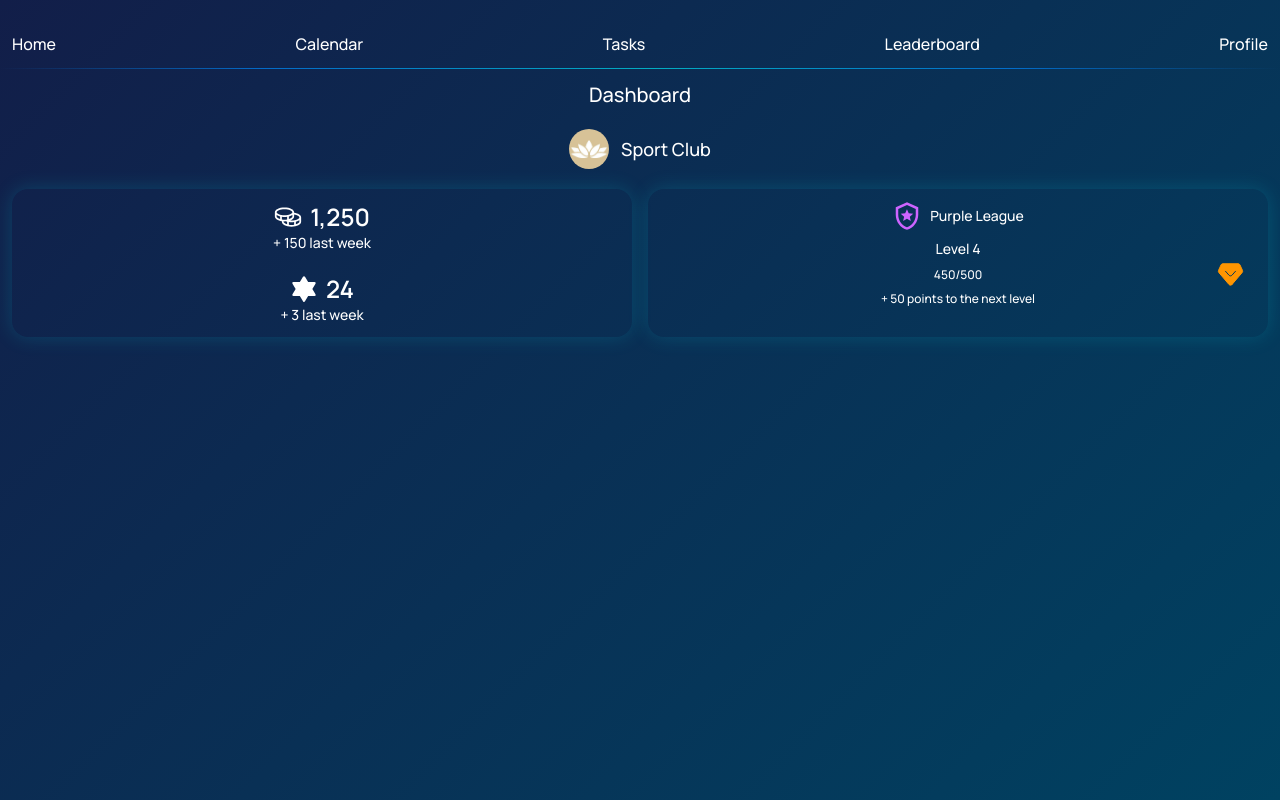
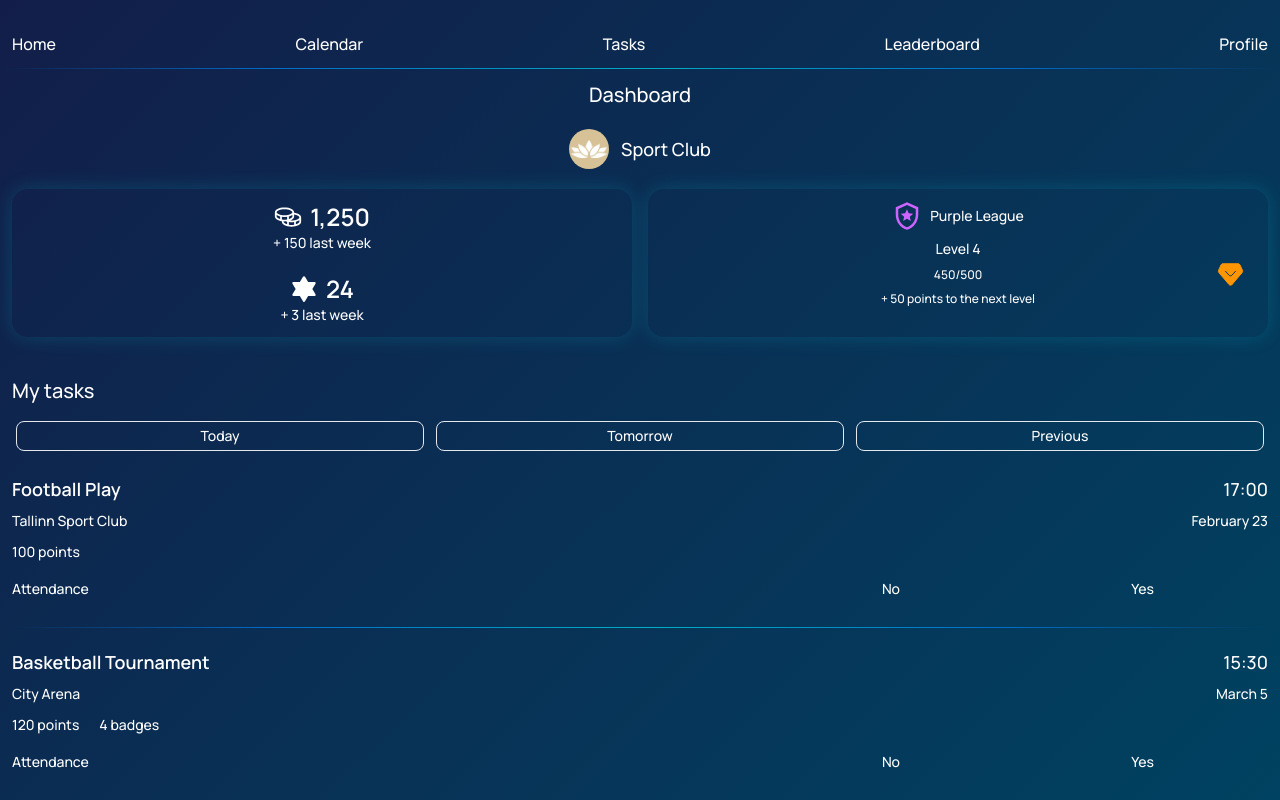
Before and after one commit to GladiusClub/gladius-frontend, a React (Create React App) app: page /home in a window 1280 px wide. Built offline with nearby package versions, Linux system fonts and the light colour scheme; no server answers; the database is empty; sample sign-in values are in the browser's storage.

Commit message:
taks list in home page

```diff
--- /dev/null
+++ b/src/components/BinarySwitch/SwitchButton.js
@@ -0,0 +1,18 @@
+import React from "react";
+import classNames from "classnames";
+
+const SwitchButton = ({ active, className, children, ...rest }) => {
+  return (
+    <button
+      className={classNames("py-2 w-1/2 switch", className, {
+        "bg-gradient-active pointer-events-none active": active,
+        "bg-dark text-neutral": !active,
+      })}
+      {...rest}
+    >
+      {children}
+    </button>
+  );
+};
+
+export default SwitchButton;
--- /dev/null
+++ b/src/components/BinarySwitch/index.js
@@ -0,0 +1,41 @@
+import React, { useState } from "react";
+import classNames from "classnames";
+
+import SwitchButton from "./SwitchButton";
+import "./switch.css";
+import { isDefined } from "utils/commonUtils";
+
+const BinarySwitch = ({ value, onSwitchClick, disabled }) => {
+  const [isTrue, setIsTrue] = useState(value);
+
+  const handleSwitchClick = (e) => {
+    const { value } = e.target.dataset;
+    const newState = value === "yes";
+    setIsTrue(newState);
+    onSwitchClick(newState);
+  };
+
+  return (
+    <div
+      className={classNames("flex w-2/5 cursor-pointer text-sm", {
+        "pointer-events-none": disabled,
+      })}
+      role="button"
+      onClick={handleSwitchClick}
+    >
+      <SwitchButton
+        className="rounded-l-3xl"
+        data-value="no"
+        active={isDefined(isTrue) && !isTrue}
+      >
+        No
+      </SwitchButton>
+      <span className="w-[1px] bg-neutral"></span>
+      <SwitchButton className="rounded-r-3xl" data-value="yes" active={isTrue}>
+        Yes
+      </SwitchButton>
+    </div>
+  );
+};
+
+export default BinarySwitch;
--- /dev/null
+++ b/src/components/BinarySwitch/switch.css
@@ -0,0 +1,14 @@
+.switch.active {
+  animation-name: fadeOut;
+  animation-duration: 300ms;
+  animation-timing-function: ease-out;
+}
+
+@keyframes fadeOut {
+  0% {
+    opacity: 0;
+  }
+  100% {
+    opacity: 1;
+  }
+}
--- a/src/components/List/index.js
+++ b/src/components/List/index.js
@@ -5,7 +5,7 @@ const List = ({ children, ...rest }) => {
     <ul {...rest}>
       {children.map((child, index) => {
         return cloneElement(child, {
-          hideDivider: index === children.length - 1,
+          hideDivider: child.props.hideDivider || index === children.length - 1,
         });
       })}
     </ul>
--- /dev/null
+++ b/src/modules/home/Tasks/TaskTabs.js
@@ -0,0 +1,19 @@
+import React from "react";
+
+import Tabs from "components/Tabs";
+
+const TaskTabs = ({ children }) => {
+  return (
+    <Tabs
+      className="mt-3 text-neutral text-sm justify-between gap-3"
+      classes={{
+        active: "border border-primary text-default",
+        default: "border border-neutral text-neutral",
+      }}
+    >
+      {children}
+    </Tabs>
+  );
+};
+
+export default TaskTabs;
--- /dev/null
+++ b/src/modules/home/Tasks/TasksList.js
@@ -0,0 +1,19 @@
+import React from "react";
+
+import List from "components/List";
+import ListItem from "components/List/ListItem";
+import TasksListItem from "./TasksListItem";
+
+const TasksList = ({ tasks }) => {
+  return (
+    <List>
+      {tasks.map((task, index) => (
+        <ListItem key={index}>
+          <TasksListItem item={task} />
+        </ListItem>
+      ))}
+    </List>
+  );
+};
+
+export default TasksList;
--- /dev/null
+++ b/src/modules/home/Tasks/TasksListItem.js
@@ -0,0 +1,44 @@
+import React from "react";
+
+import Typography from "components/Typography";
+import BinarySwitch from "components/BinarySwitch";
+
+const TasksListItem = ({ item }) => {
+  return (
+    <div className="py-5">
+      <div className="flex justify-between items-center flex-wrap gap-2">
+        <Typography
+          variant="span"
+          className="text-lg font-semibold w-4/5 truncate"
+        >
+          {item.eventName}
+        </Typography>
+        <Typography variant="span" className="text-lg">
+          {item.time}
+        </Typography>
+        <Typography variant="span" className="text-sm w-3/5">
+          {item.location}
+        </Typography>
+        <Typography variant="span" className="text-sm text-neutral">
+          {item.date}
+        </Typography>
+        <div className="w-full">
+          <Typography variant="span" className="text-sm text-secondary">
+            {item.points} points
+          </Typography>
+          {item.badges && (
+            <Typography variant="span" className="text-sm text-secondary ml-5">
+              {item.badges} badges
+            </Typography>
+          )}
+        </div>
+        <Typography variant="span" className="text-sm text-primary">
+          Attendance
+        </Typography>
+        <BinarySwitch onSwitchClick={console.log} value={item.attended} />
+      </div>
+    </div>
+  );
+};
+
+export default TasksListItem;
--- /dev/null
+++ b/src/modules/home/Tasks/data.js
@@ -0,0 +1,43 @@
+export const tasks = [
+  {
+    eventName: "Football Play",
+    points: 100,
+    date: "February 23",
+    time: "17:00",
+    location: "Tallinn Sport Club",
+    attended: true,
+  },
+  {
+    eventName: "Basketball Tournament",
+    points: 120,
+    badges: 4,
+    date: "March 5",
+    time: "15:30",
+    location: "City Arena",
+    attended: false,
+  },
+  {
+    eventName: "Running Marathon",
+    points: 150,
+    date: "April 10",
+    time: "08:00",
+    location: "Central Park",
+    attended: true,
+  },
+  {
+    eventName: "Swimming Competition",
+    points: 90,
+    date: "May 15",
+    time: "12:00",
+    location: "Community Pool",
+    attended: true,
+  },
+  {
+    eventName: "Chess Tournament",
+    points: 80,
+    date: "June 20",
+    time: "14:00",
+    location: "Public Library",
+    attended: false,
+  },
+];
--- /dev/null
+++ b/src/modules/home/Tasks/index.js
@@ -0,0 +1,24 @@
+import React from "react";
+
+import Typography from "components/Typography";
+import Tab from "components/Tabs/Tab";
+import TasksList from "./TasksList";
+import TaskTabs from "./TaskTabs";
+import { tasks } from "./data";
+
+const Tasks = () => {
+  return (
+    <section className="mt-10">
+      <Typography className="text-xl text-primary">My tasks</Typography>
+      <TaskTabs tasks={tasks}>
+        <Tab label="Today">
+          <TasksList tasks={tasks}/>
+        </Tab>
+        <Tab label="Tomorrow">Tomorrow</Tab>
+        <Tab label="Previous">Previous</Tab>
+      </TaskTabs>
+    </section>
+  );
+};
+
+export default Tasks;
--- a/src/pages/protected/Home.js
+++ b/src/pages/protected/Home.js
@@ -2,6 +2,7 @@ import React from "react";
 
 import Typography from "components/Typography";
 import ScoreOverview from "modules/home/ScoreOverview";
+import Tasks from "modules/home/Tasks";
 import sportClub from "assets/sport-club.jpeg";
 
 const Home = () => {
@@ -19,6 +20,7 @@ const Home = () => {
         </Typography>
       </div>
       <ScoreOverview />
+      <Tasks />
     </div>
   );
 };
--- /dev/null
+++ b/src/utils/commonUtils.js
@@ -0,0 +1,3 @@
+export const isDefined = (value) => {
+  return value !== undefined && value !== null;
+};
```
